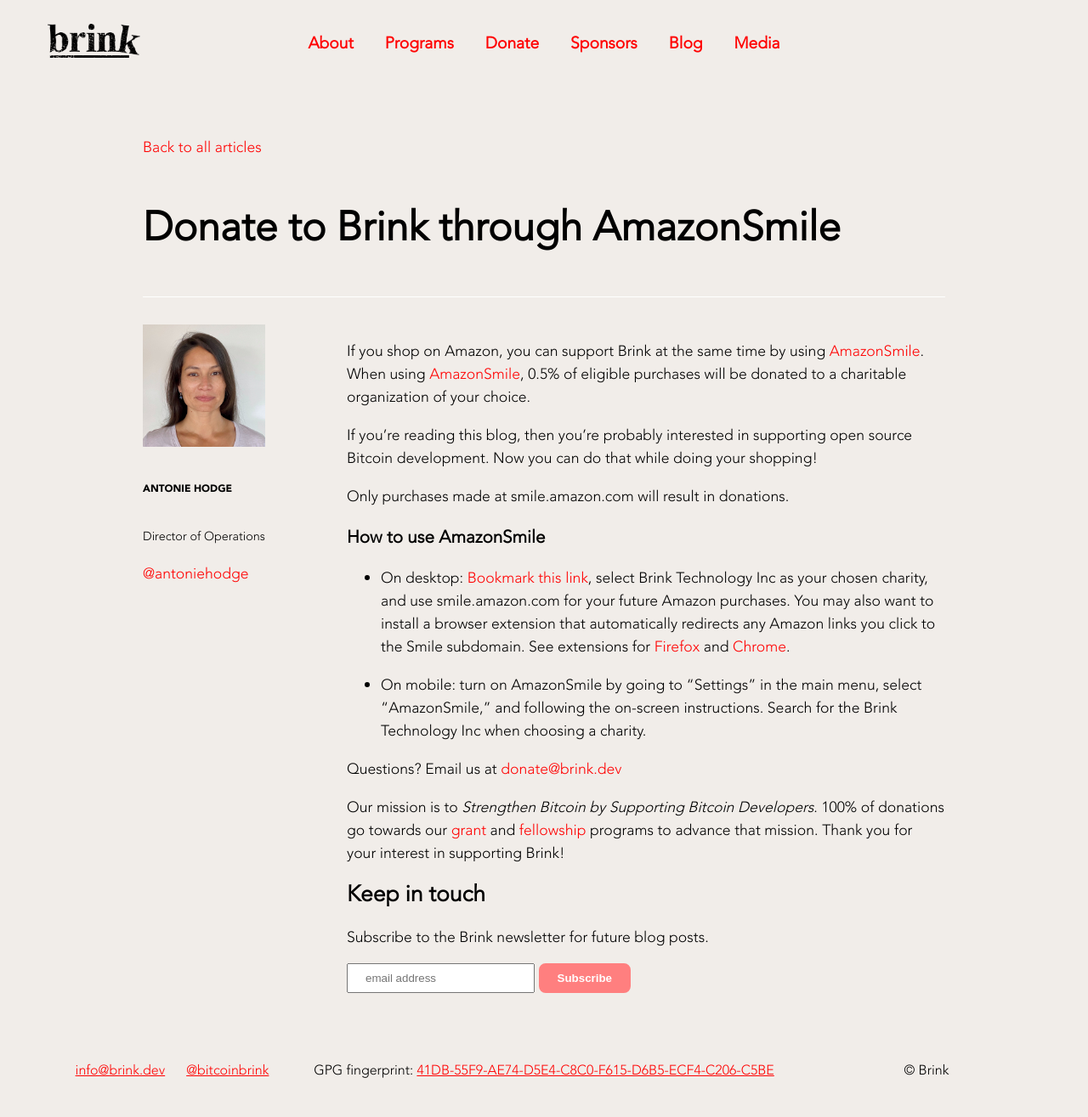
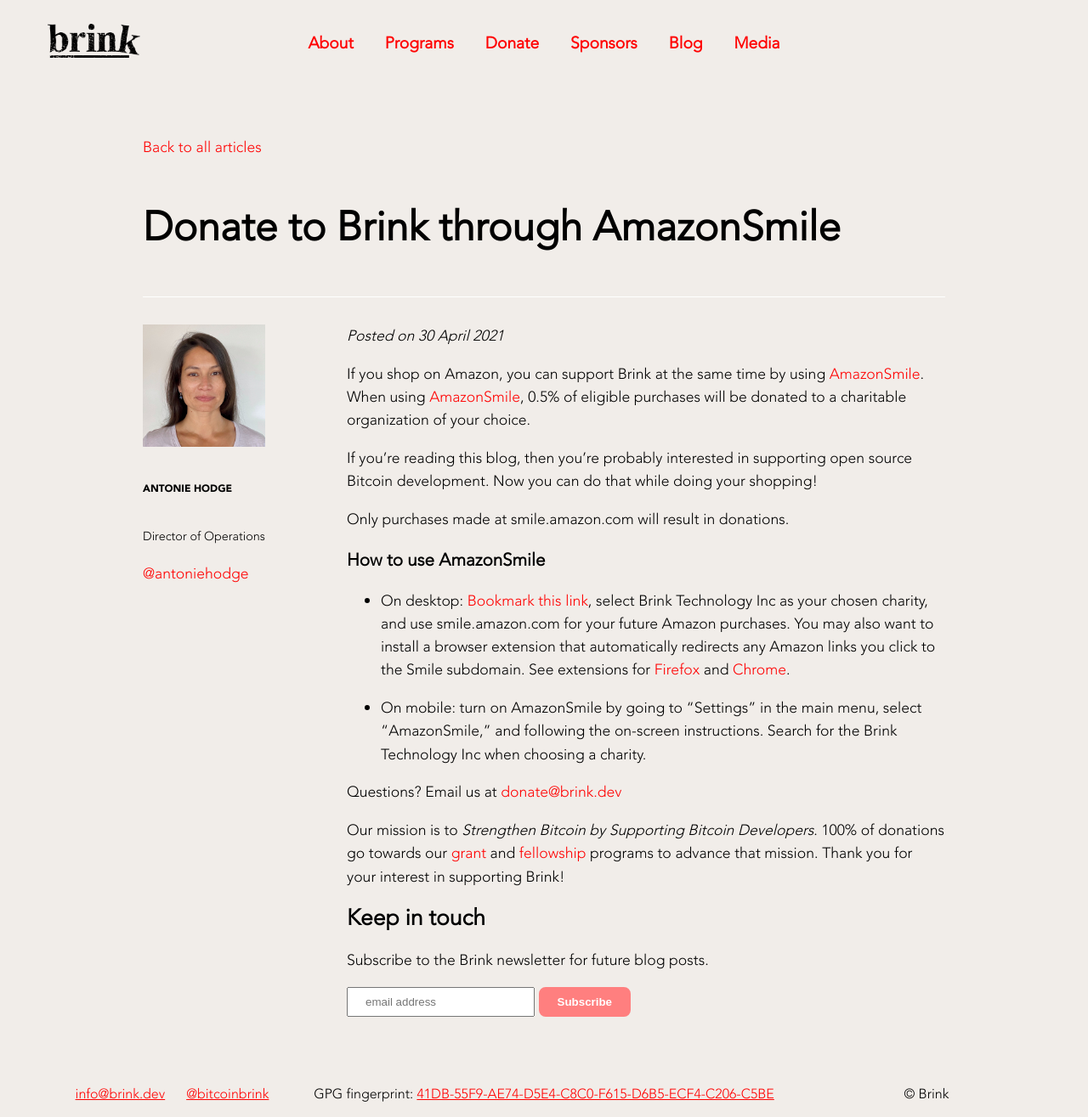
Before and after one commit to bitcoinbrink/website, a Jekyll site: the page built from _posts/2021-04-30-donate-through-amazonsmile.md, in a window 1280 px wide and 1315 px high. Shown: the whole window at 85% size. Built offline with Jekyll 4.4.1, drawn with Linux system fonts in a browser that asks for light colours.

Commit message:
Blog: add post date

```diff
--- a/_layouts/post.html
+++ b/_layouts/post.html
@@ -22,6 +22,7 @@
       {% endif %}
     </div>
     <div class="post-content">
+      <em>Posted on {{ page.date | date: "%-d %B %Y" }}</em>
       {{ content }}
 
       <h2>Keep in touch</h2>
```
